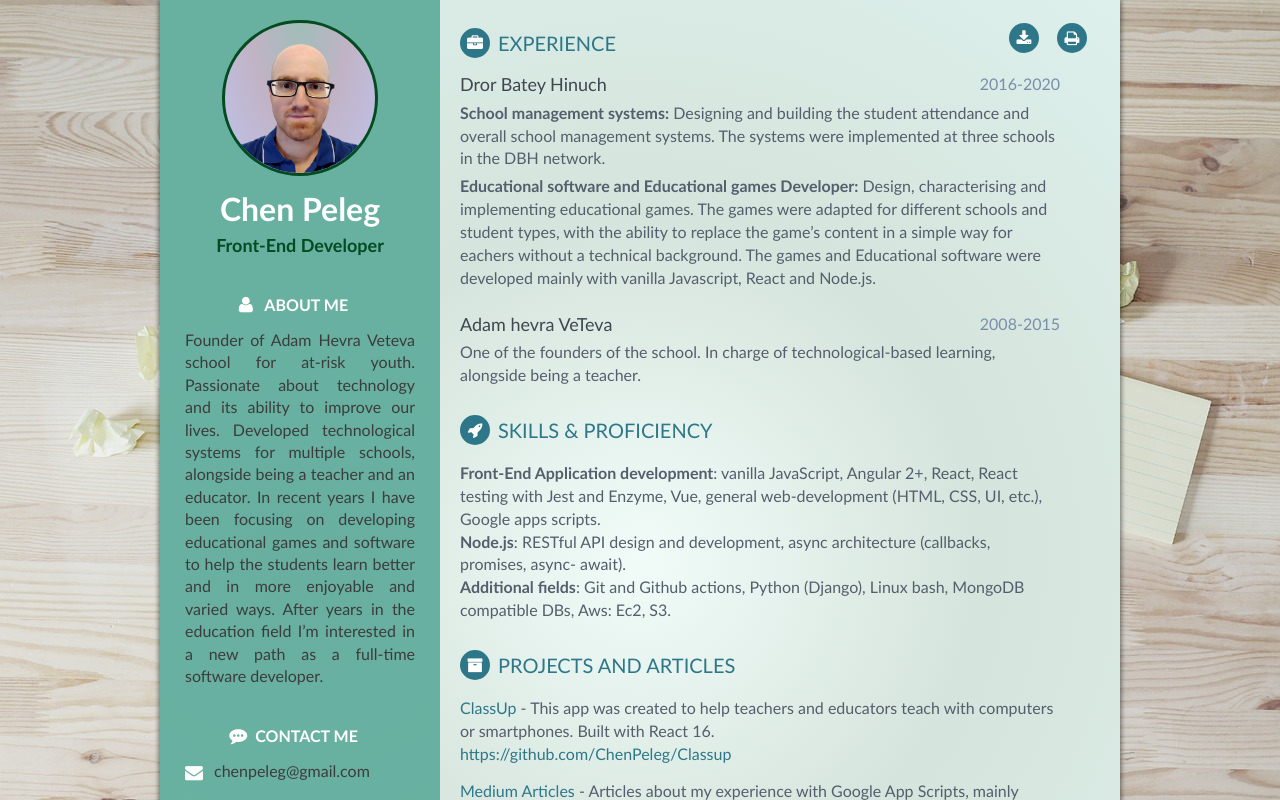
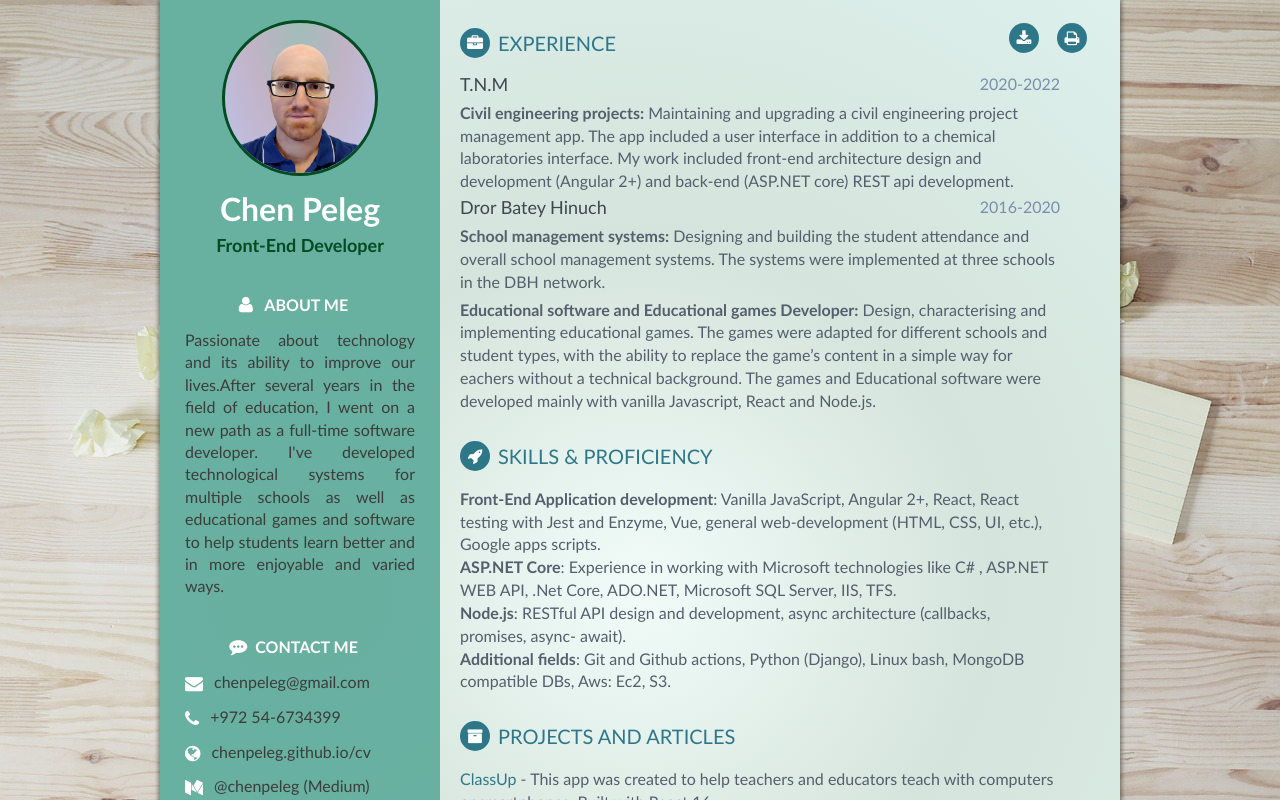
Before and after one commit to ChenPeleg/cv, a React (Create React App) app: page / in a window 1280 px wide. Shown: the top 800 px of the page. Built offline with nearby package versions, Linux system fonts and the light colour scheme.

Commit message:
changed content of cv

```diff
--- a/src/info.json
+++ b/src/info.json
@@ -14,8 +14,16 @@
     "linkedin": "https://www.linkedin.com/in/chen-peleg-03915b1a1/",
     "mediumLink": "https://medium.com/@chenpeleg",
     "mediumName": "@chenpeleg",
-    "aboutMe": "Founder of Adam Hevra Veteva school for at-risk youth. Passionate about technology and its ability to improve our lives. Developed technological systems for multiple schools, alongside being a teacher and an educator. In recent years I have been focusing on developing educational games and software to help the students learn better and in more enjoyable and varied ways. After years in the education field I’m interested in a new path as a full-time  software developer.",
+    "aboutMe": "Passionate about technology and its ability to improve our lives.After several years in the field of education, I went on a new path as a full-time software developer. I've developed technological systems for multiple schools as well as educational games and software to help students learn better and in more enjoyable and varied ways.",
     "Experiences": [
+        {
+            "title": "T.N.M",
+            "subtitle": "Civil engineering projects",
+            "location": "Kibbutz Galuyot 120 Tel Aviv",
+            "date": "2020-2022",
+            "explanation": "Maintaining and upgrading a civil engineering project management app. The app included a user interface in addition to a chemical laboratories interface. My work included front-end architecture design and development (Angular  2+) and back-end (ASP.NET core)  REST api development.",
+            "toBeContinued": true
+        },
         {
             "title": "Dror Batey Hinuch",
             "subtitle": "School management systems",
@@ -30,14 +38,6 @@
             "location": "",
             "date": "",
             "explanation": "Design, characterising and implementing educational games. The games were adapted for different schools and student types, with the ability to replace the game’s content in a simple way for eachers without a technical background. The games and Educational software were developed mainly with vanilla Javascript, React and Node.js.",
-            "toBeContinued": false
-        },
-        {
-            "title": "Adam hevra VeTeva",
-            "subtitle": "",
-            "location": "Tsahal 109 Karmiel",
-            "date": "2008-2015",
-            "explanation": "One of the founders of the school. In charge of technological-based learning, alongside being a teacher.",
             "toBeContinued": false
         }
     ],
@@ -75,7 +75,11 @@
     "technology": [
         {
             "TechName": "Front-End Application development",
-            "TechExplanation": "vanilla JavaScript,  Angular 2+, React, React testing with Jest and Enzyme, Vue,  general web-development (HTML, CSS,  UI, etc.), Google apps scripts."
+            "TechExplanation": "Vanilla JavaScript, Angular 2+, React, React testing with Jest and Enzyme, Vue, general web-development (HTML, CSS, UI, etc.), Google apps scripts."
+        },
+        {
+            "TechName": "ASP.NET Core",
+            "TechExplanation": "Experience in working with Microsoft technologies like C# , ASP.NET WEB API, .Net Core, ADO.NET,  Microsoft SQL Server, IIS, TFS."
         },
         {
             "TechName": "Node.js",
```
Also changed, not shown: public/index.html (+7 -4 lines), package.json (line endings or trailing spaces), 2 other files (tests, documents, lock files or other folders).
